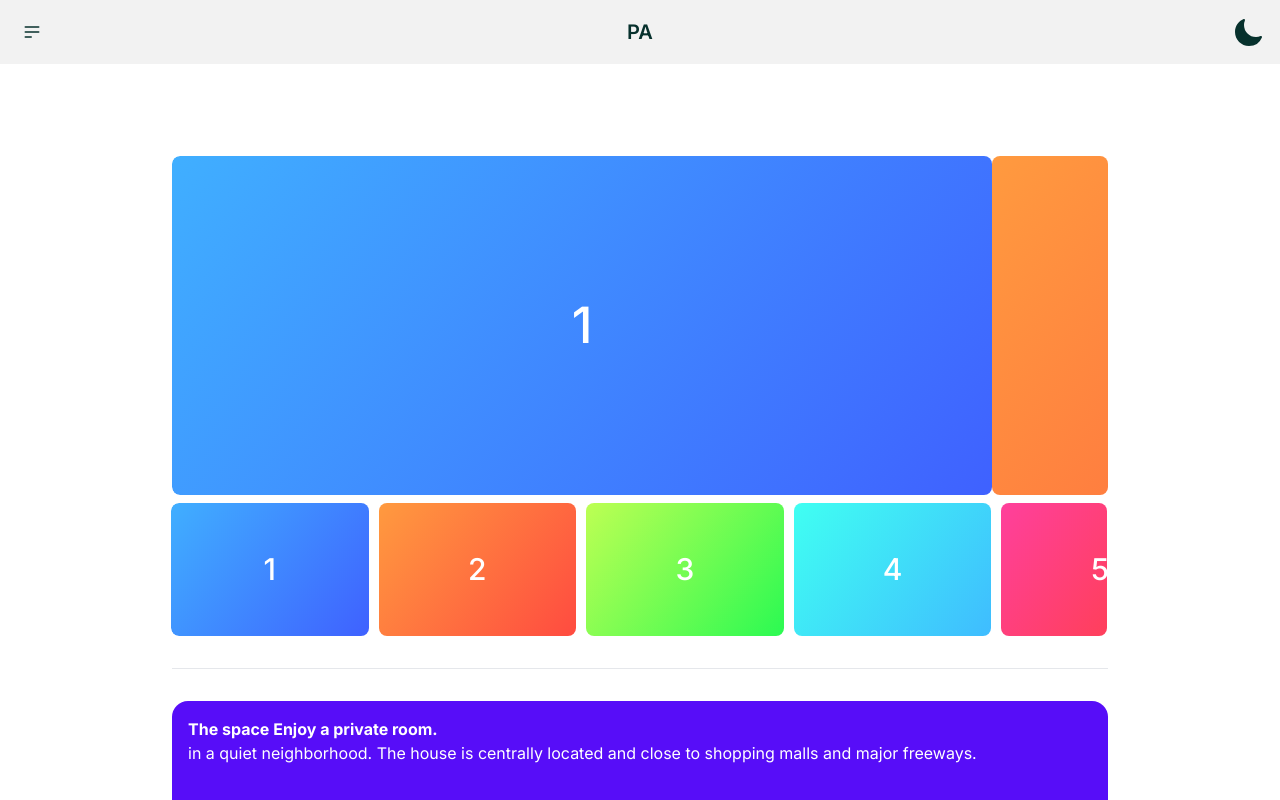
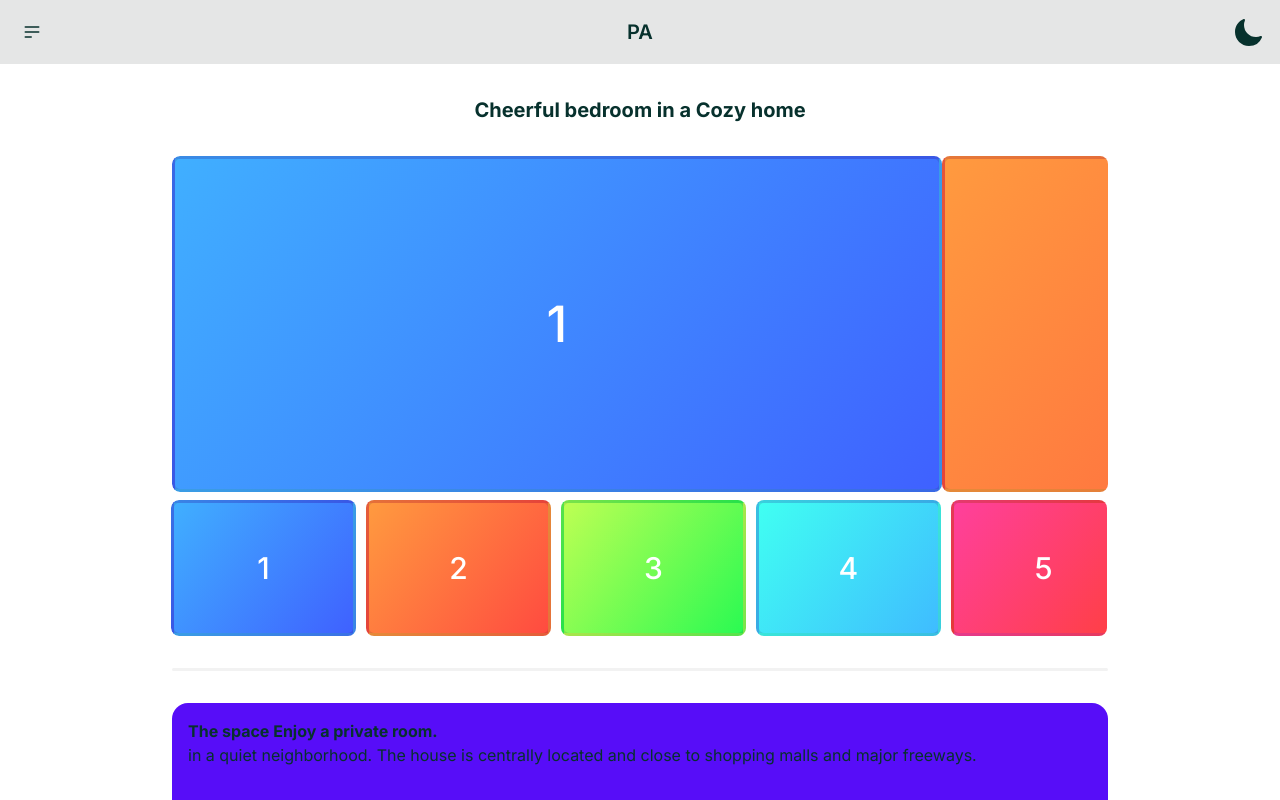
Before and after one commit to terminaltrifecta/PeacefulEscape, a Next.js app: page /property1 in a window 1280 px wide. Shown: the top 800 px of the page. Built offline with nearby package versions, Linux system fonts and the light colour scheme.

Commit message:
made an image thing

```diff
--- a/app/components/card/card.tsx
+++ b/app/components/card/card.tsx
@@ -11,11 +11,11 @@ export default function Card({
   imageName,
 }: any) {
   return (
-    <div className="card lg:card-side bg-base-100 shadow-2xl">
-      <figure>
+    <div className="card xl:card-side bg-base-100 shadow-2xl">
+      <figure className="xl:w-1/2">
         <Image className="h-full" src={Stock} alt="Album" />
       </figure>
-      <div className="card-body h-full w-1/2">
+      <div className="card-body xl:w-1/2">
         <h2 className="card-title">{headerText}</h2>
         <p className="break-words">{paragraphText}</p>
         <div className="card-actions justify-start">
--- a/app/components/hero/hero.tsx
+++ b/app/components/hero/hero.tsx
@@ -1,11 +1,13 @@
 import React from "react";
 import Link from "next/link";
+import Image from "next/image";
+import landscape from "app/assets/landscape.jpg";
 
 export default function Hero() {
   return (
     <div className="hero min-h-screen text-accent-content">
-      <div className="hero-content text-center">
-        <div className="max-w-md">
+      <div className="hero-content text-center z-10">
+        <div className="max-w-md -translate-y-16">
           <h1 className="text-3xl lg:text-5xl break-words font-bold">Peaceful Accomodations LLC</h1>
           <p className="py-6">
             Here at Peaceful Accomodations LLC, we offer the best prices for the
@@ -18,6 +20,11 @@ export default function Hero() {
           </Link>
         </div>
       </div>
+      <Image
+        src={landscape}
+        alt=""
+        className="w-full h-full mix-blend-multiply"
+      />
     </div>
   );
 }
--- a/app/components/navbar/navbar.tsx
+++ b/app/components/navbar/navbar.tsx
@@ -25,7 +25,7 @@ const Navbar = () => {
   };
 
   return (
-    <div className="navbar bg-base-200 text-accent-content">
+    <div className="navbar sticky top-0 z-50 bg-base-300 text-accent-content">
       <div className="navbar-start">
         <div className="dropdown">
           <label tabIndex={0} className="btn btn-ghost btn-circle">
--- a/app/components/proplayout/proplayout.tsx
+++ b/app/components/proplayout/proplayout.tsx
@@ -5,7 +5,7 @@ import { HomeIcon } from "@heroicons/react/24/solid";
 
 export default function Proplayout({ box1, box2, box3, box4, box5 }: any) {
   return (
-    <div className="propertylayout grid p-8 gap-8 grid-cols-1 text-white">
+    <div className="propertylayout justify-center grid p-8 gap-8 text-white">
       <div className="text-xl font-bold text-center justify-center">
         Cheerful bedroom in a Cozy home
       </div>
--- a/app/globals.css
+++ b/app/globals.css
@@ -16,28 +16,29 @@
   }
 }
 
+hr {
+  border-top-width: 0.2rem;
+  border-radius: 5px;
+}
+
 ::-webkit-scrollbar {
   width: 10px;
-}
-
-/* Track */
-::-webkit-scrollbar-track {
-  background: #88888800;
 }
 
 /* Handle */
 ::-webkit-scrollbar-thumb {
   background: #6908d7;
-  border-radius: 5px;
 }
 
 /* Handle on hover */
 ::-webkit-scrollbar-thumb:hover {
-  background: #e1c4ff;
+  background: #610bbc;
 }
 
 [class^="number-slide"],
 [class*=" number-slide"] {
+  border-width: 0.2rem;
+  border-color: rgba(0, 0, 0, 0.1);
   background: grey;
   display: flex;
   align-items: center;
--- a/package.json
+++ b/package.json
@@ -9,7 +9,11 @@
     "lint": "next lint"
   },
   "dependencies": {
+    "@emotion/react": "^11.11.1",
+    "@emotion/styled": "^11.11.0",
     "@heroicons/react": "^2.0.18",
+    "@mui/icons-material": "^5.14.1",
+    "@mui/material": "^5.14.1",
     "@types/node": "20.4.2",
     "@types/react": "18.2.15",
     "@types/react-dom": "18.2.7",
--- a/pages/index.tsx
+++ b/pages/index.tsx
@@ -10,21 +10,15 @@ export default function Home() {
       <Hero />
 
       {/* Cards */}
-      <div className="p-10 grid gap-10 justify-center md:grid-cols-2">
+      <div className="p-10 grid gap-10 justify-center lg:grid-cols-2">
+        <div className="grid gap-10">
           <Card
-          headerText="Roseville Loft"
-          paragraphText="When you rent this beautiful space, you’ll experience the modern loft lifestyle living. Over 1200 sq feet of space, two large bedrooms, a huge kitchen with brand new appliances ,tons of living space, a stunning remodeled bathroom, and a private access to the apartment. This apartment is conveniently located in the heart of the city with a walking distance to grocery stores and major city Freeways."
+            headerText="Southfield Home"
+            paragraphText="Beautifully decorated spacious house in a Mediterranean style with 5 bedrooms, two dining areas and an inviting living room with a newly remodeled bathroom .This house also offers you a comfortable unique style TV room in a Moroccan style sectional seating .Free WiFi and Free parking.
+"
             buttonText="Check It Out!"
             imageName="app/assets/stockhome.jpg"
             buttonPath="/property1"
-          /*
-        the "imageName" parameter isnt yet functional.
-        the idea of it is to allow you to input an image's source where ever
-        you use a card, so it can change. whenever i try n make the "src" equal to the "imageName" argument,
-        i get prompted with some stupid silly error about the width not being specified and im not too sure
-        how to fix it. you can give it a shot though
-        -casey
-        */
           />
           <Card
             headerText="Warren Home (West)"
@@ -33,14 +27,16 @@ export default function Home() {
             imageName="app/assets/stockhome.jpg"
             buttonPath="/property2"
           />
+        </div>
+        <div className="grid gap-10">
           <Card
-          headerText="Southfield Home"
-          paragraphText="Beautifully decorated spacious house in a Mediterranean style with 5 bedrooms, two dining areas and an inviting living room with a newly remodeled bathroom .This house also offers you a comfortable unique style TV room in a Moroccan style sectional seating .Free WiFi and Free parking.
-"
+            headerText="Roseville Loft"
+            paragraphText="When you rent this beautiful space, you’ll experience the modern loft lifestyle living. Over 1200 sq feet of space, two large bedrooms, a huge kitchen with brand new appliances ,tons of living space, a stunning remodeled bathroom, and a private access to the apartment. This apartment is conveniently located in the heart of the city with a walking distance to grocery stores and major city Freeways."
             buttonText="Check It Out!"
             imageName="app/assets/stockhome.jpg"
             buttonPath="/property3"
           />
+
           <Card
             headerText="Warren Home (East)"
             paragraphText="Enjoy this cozy home in a modern style with light and awe-inspiring coloring. (complicated as he lives here Idk how this will work)."
@@ -49,6 +45,7 @@ export default function Home() {
             buttonPath="/property4"
           />
         </div>
+      </div>
     </>
   );
 }
--- a/pages/property1.tsx
+++ b/pages/property1.tsx
@@ -1,16 +1,77 @@
 import Layout from "@/app/components/layout";
 import Proplayout from "@/app/components/proplayout/proplayout";
+import Slideshow from "@/app/components/slideshow/slideshow";
+import { HomeIcon, WifiIcon } from "@heroicons/react/24/solid";
 
 export default function Property1() {
   return (
     <div className="justify-center flex">
-      <Proplayout
-        box1="The Beautiful Fuhrst Pwoperty"
-        box2="Stock"
-        box3="THIS IS A BEAUTHJIOSDFUL PROPERTY THAT BSAFJBNSDAF YOU WANNA LIVE IN HERE OOOOHHJNK"
-        box4="box4"
-        box5="ammenities and shit and shit"
-      />
+      <div className="propertylayout justify-center grid p-8 gap-8 text-accent-content">
+        <div className="text-xl font-bold text-center justify-center">
+          Cheerful bedroom in a Cozy home
+        </div>
+        <div className="slideshow w-full join grid gap-2">
+          <Slideshow />
+        </div>
+        <hr className="border-base-200" />
+
+        <div className="p-4 h-36 card bg-primary">
+          <b>The space Enjoy a private room.</b> in a quiet neighborhood. The
+          house is centrally located and close to shopping malls and major
+          freeways.
+        </div>
+        <hr className="border-base-200" />
+        <div className="p-4 h-36 xl:h-80 card bg-primary">Hai</div>
+        <hr className="border-base-200" />
+
+        <div className="p-4 gap-5 card bg-primary">
+          <div className="text-2xl">Things to Know</div>
+          <div className="inline-grid grid-cols-3">
+            <div className="">
+              <div className="font-bold">House rules</div>
+              <div>House rules</div>
+            </div>
+            <div className="col">
+              <div className="font-bold">Safety & property</div>
+              <div>Safety & property</div>
+            </div>
+            <div className="col">
+              <div className="font-bold">Cancellation policy</div>
+              <div>Cancellation policy</div>
+            </div>
+          </div>
+        </div>
+        <hr className="border-base-200" />
+
+        <div className="p-4 card bg-purple-500">
+          <div className="inline-grid grid-cols-2 md:grid-cols-3 gap-3">
+            <div className="flex gap-x-3">
+              <HomeIcon className="h-6" />
+              <p>Four Bedrooms</p>
+            </div>
+            <div className="flex gap-x-3">
+              <WifiIcon className="h-6" />
+              <p>Chimeny</p>
+            </div>
+            <div className="flex gap-x-3">
+              <HomeIcon className="h-6" />
+              <p>Four Bedrooms</p>
+            </div>
+            <div className="flex gap-x-3">
+              <HomeIcon className="h-6" />
+              <p>Four Bedrooms</p>
+            </div>
+            <div className="flex gap-x-3">
+              <HomeIcon className="h-6" />
+              <p>Four Bedrooms</p>
+            </div>
+            <div className="flex gap-x-3">
+              <HomeIcon className="h-6" />
+              <p>Four Bedrooms</p>
+            </div>
+          </div>
+        </div>
+      </div>
     </div>
   );
 }
```
Also changed, not shown: app/assets/landscape.jpg (added), app/components/landscape/landscape.tsx (added), 1 other file (tests, documents, lock files or other folders). Lines whose indentation alone changed are shown as unchanged.
